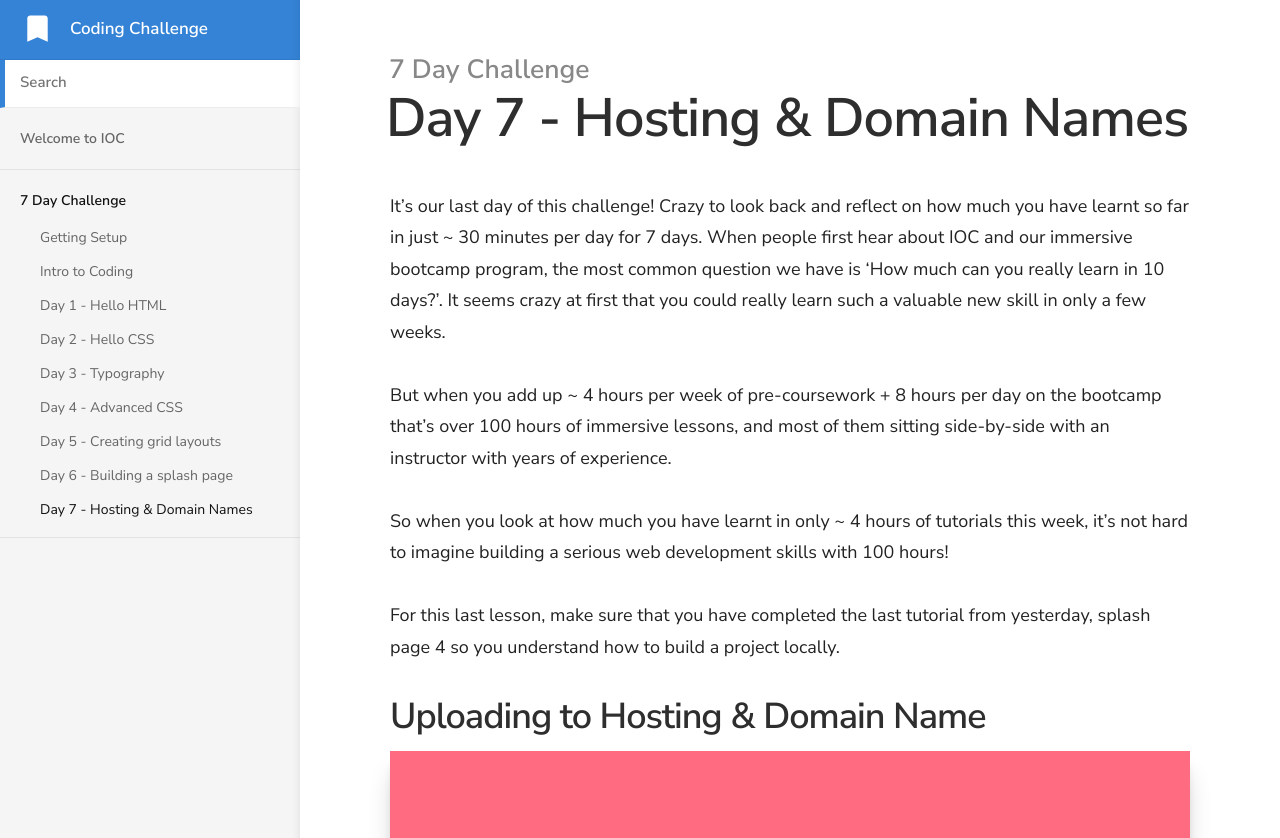
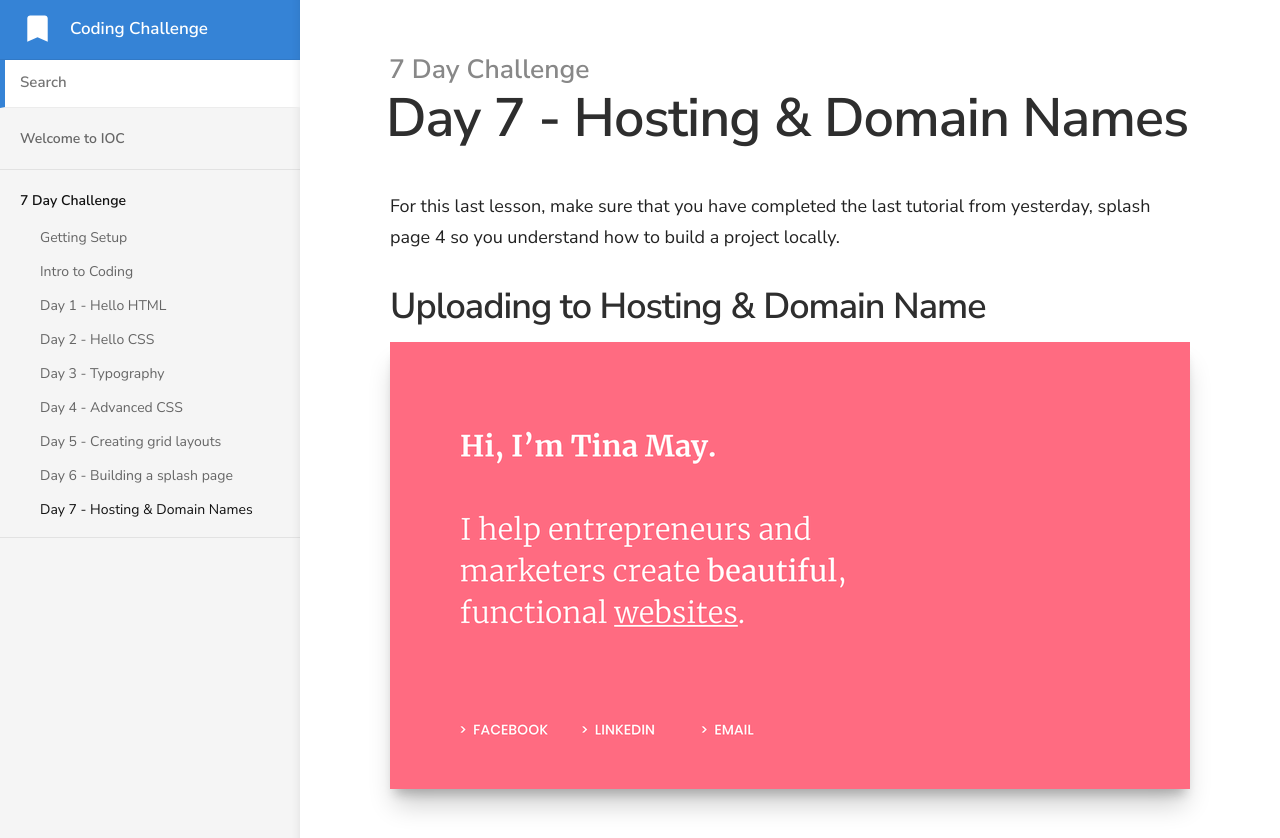
Before and after one commit to tinamayswinkels/7-day-coding, a Jekyll site: the page built from _docs/a-7-Day-Challenge/day-7---hosting--domain-name.md, in a window 1280 px wide and 900 px high, cut to the strip 0-838 px from the top of the window. Built offline with Jekyll 4.4.1, drawn with Linux system fonts in a browser that asks for light colours; nearby versions of some CDN libraries.

Commit message:
Updated '_docs/a-7-Day-Challenge/day-7---hosting--domain-name.md' via CloudCannon

```diff
--- a/_docs/a-7-Day-Challenge/day-7---hosting--domain-name.md
+++ b/_docs/a-7-Day-Challenge/day-7---hosting--domain-name.md
@@ -6,7 +6,7 @@ published: true
 permalink: /day-7/
 ---
 
-It's our last day of this challenge\! Crazy to look back and reflect on how much you have learnt so far in just ~ 30 minutes per day for 7 days. When people first hear about IOC and our immersive bootcamp program, the most common question we have is 'How much can you really learn in 10 days?'. It seems crazy at first that you could really learn such a valuable new skill in only a few weeks.&nbsp;<br><br>But when you add up ~ 4 hours per week of pre-coursework + 8 hours per day on the bootcamp that's over 100 hours of immersive lessons, and most of them sitting side-by-side with an instructor with years of experience.<br><br>So when you look at how much you have learnt in only ~ 4 hours of tutorials this week, it's not hard to imagine building a serious web development skills with 100 hours\!&nbsp;<br><br>For this last lesson, make sure that you have completed the last tutorial from yesterday, splash page 4 so you understand how to build a project locally.&nbsp;
+For this last lesson, make sure that you have completed the last tutorial from yesterday, splash page 4 so you understand how to build a project locally.&nbsp;
 
 ## Uploading to Hosting & Domain Name
 
```
